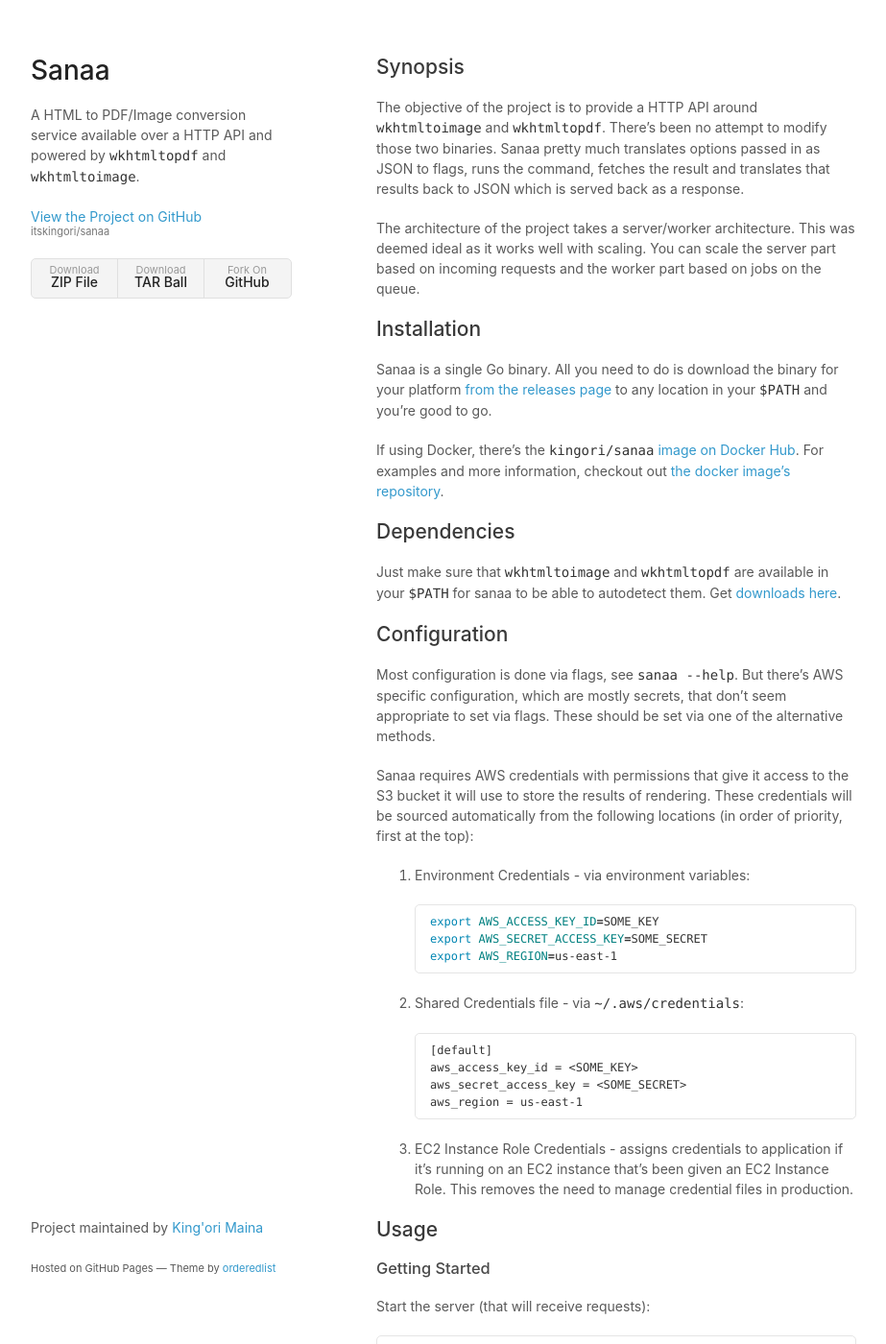
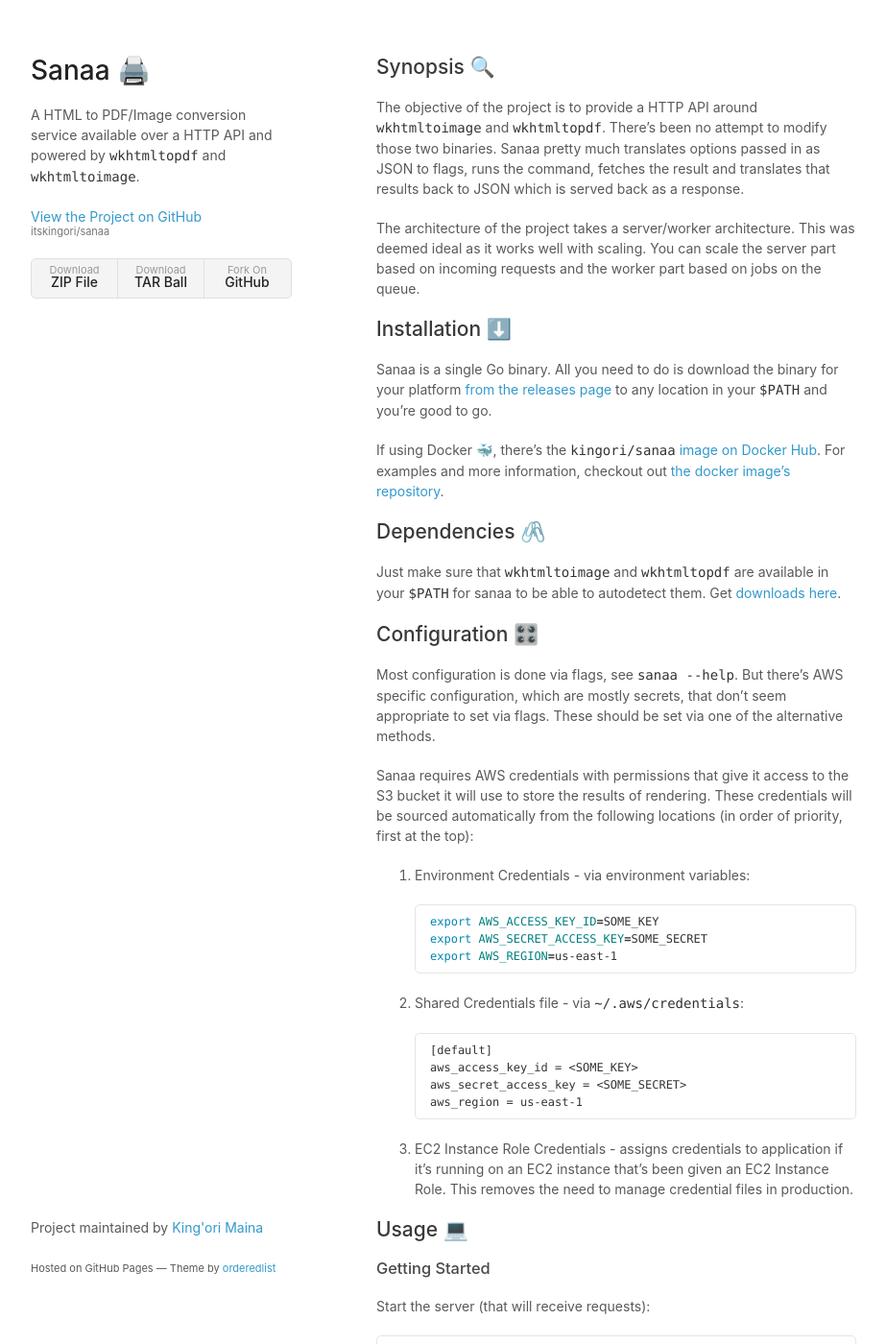
Before and after one commit to itskingori/sanaa, a Jekyll site: the page built from docs/index.md, in a window 1280 px wide and 1400 px high. Shown: the whole window at 96% size, without its empty margins (178-1101 px from the left). Built offline with Jekyll 4.4.1, drawn with Linux system fonts in a browser that asks for light colours; some of the changed text lies outside the part shown.

```diff
--- a/docs/_includes/header.html
+++ b/docs/_includes/header.html
@@ -1,5 +1,5 @@
 <header>
-  <h1>Sanaa</h1>
+  <h1>Sanaa 🖨️ </h1>
   <p>A HTML to PDF/Image conversion service available over a HTTP API and powered by <code>wkhtmltopdf</code> and <code>wkhtmltoimage</code>.</p>
   <p class="view"><a href="http://github.com/itskingori/sanaa">View the Project on GitHub <small>itskingori/sanaa</small></a></p>
   <ul>
--- a/docs/index.md
+++ b/docs/index.md
@@ -3,7 +3,7 @@ title: Get
 layout: default
 ---
 
-## Synopsis
+## Synopsis 🔍
 
 The objective of the project is to provide a HTTP API around `wkhtmltoimage` and
 `wkhtmltopdf`. There's been no attempt to modify those two binaries. Sanaa
@@ -15,23 +15,23 @@ The architecture of the project takes a server/worker architecture. This was
 deemed ideal as it works well with scaling. You can scale the server part based
 on incoming requests and the worker part based on jobs on the queue.
 
-## Installation
+## Installation ⬇️
 
 Sanaa is a single Go binary. All you need to do is download the binary for your
 platform [from the releases page][releases] to any location in your `$PATH` and
 you're good to go.
 
-If using Docker, there's the `kingori/sanaa` [image on Docker Hub][dockerhub].
+If using Docker 🐳, there's the `kingori/sanaa` [image on Docker Hub][dockerhub].
 For examples and more information, checkout out [the docker image's
 repository][dockerrepo].
 
-## Dependencies
+## Dependencies 🖇️
 
 Just make sure that `wkhtmltoimage` and `wkhtmltopdf`  are available in your
 `$PATH` for sanaa to be able to autodetect them. Get [downloads
 here][wkhtmltopdf].
 
-## Configuration
+## Configuration 🎛️
 
 Most configuration is done via flags, see `sanaa --help`. But there's AWS
 specific configuration, which are mostly secrets, that don't seem appropriate to
@@ -63,7 +63,7 @@ at the top):
    running on an EC2 instance that's been given an EC2 Instance Role. This
    removes the need to manage credential files in production.
 
-## Usage
+## Usage 💻
 
 ### Getting Started
 
@@ -252,7 +252,7 @@ the following attributes:
 | `status`      | Status of the job i.e. `pending`, `processing`, `failed`, `succeeded` |
 | `logs`        | Output of processing by the worker, useful when debugging |
 
-## Development
+## Development ⚒️
 
 Below instructions are only necessary if you intend to work on the source code
 (find [contributing guidelines][contributing] here). For normal usage the above
@@ -290,7 +290,7 @@ generator) and it is [hosted on GitHub Pages][github-page]. The code is in the
    * Compressed binary with a shasum 256 file will be uploaded as attachments to
      the release.
 
-## License
+## License 📜
 
 [King'ori J. Maina][personal-site] © 2018. The [GNU Affero General Public
 License v3.0 bundled therein][license], essentially says, if you make a
```
